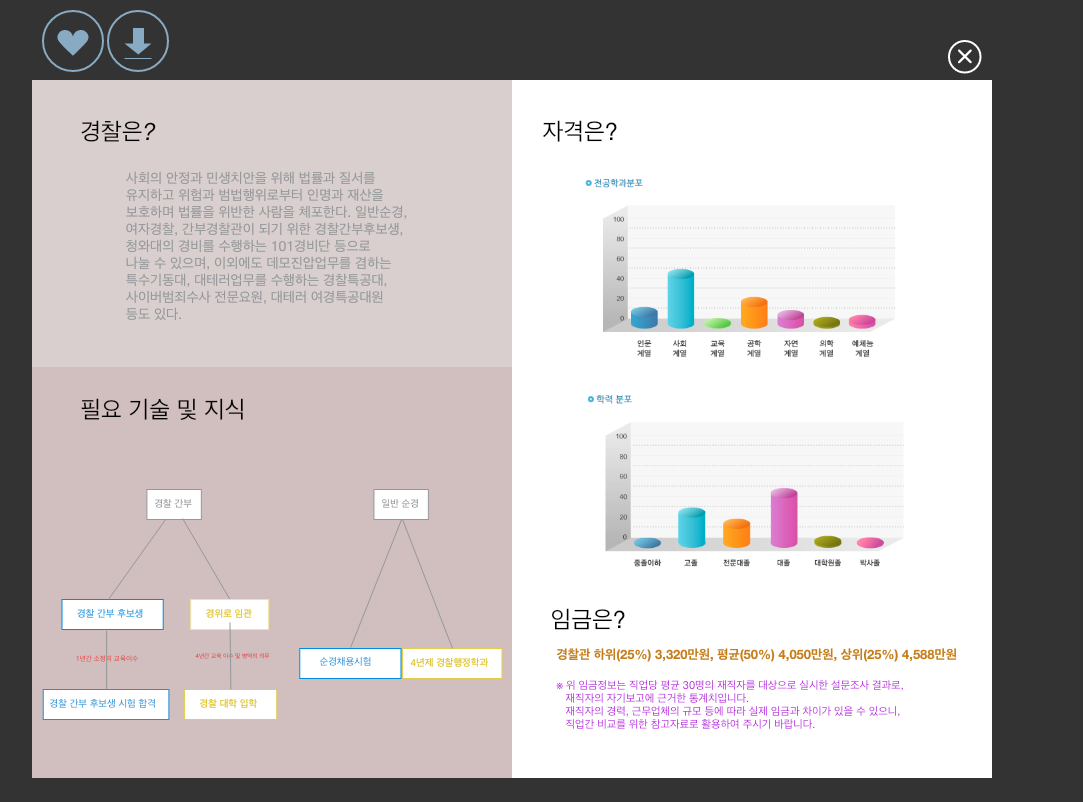
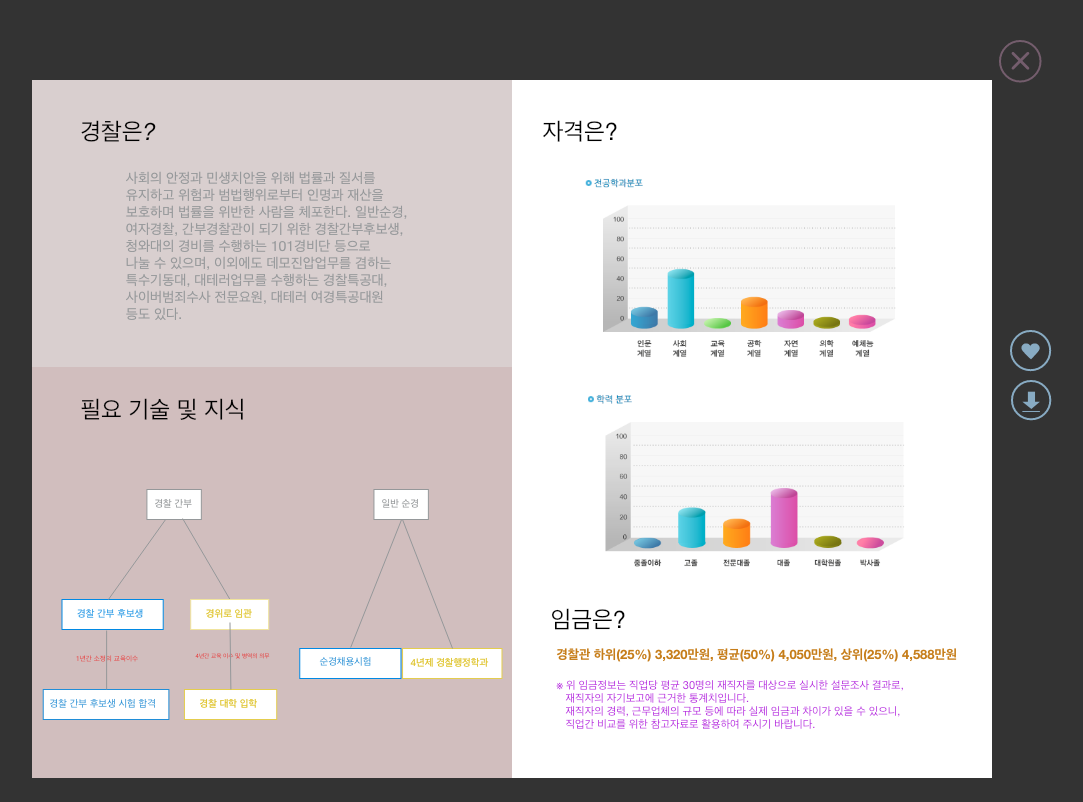
Before and after one commit to seokany/bitcamp-project-s, a website: page src/main/webapp/mystuff/work.html in a window 1280 px wide. Shown: the whole page, without its empty margins (128-1211 px from the left). Drawn offline with nearby package versions, Linux system fonts and the light colour scheme; files whose address does not match are found by name.

Commit message:
모달 버튼 위치 변경

```diff
--- a/src/main/webapp/mystuff/css/modal.css
+++ b/src/main/webapp/mystuff/css/modal.css
@@ -46,29 +46,21 @@
   animation-duration: 0.5s;
 }
 
-#person-btn {
+.modal-btn {
+	cursor: pointer;
   position: absolute;
-  top: 300px;
-  left: 370px;
+  top: 125px;
+  right: -30px;
   z-index: 9998;
-  display: inline-block;
 }
 
-#work-btn {
-	position: absolute;
-  top: -70px;
-  left: 10px;
-	z-index: 9998;
-	display: inline-block;
-}
-
-.modal-btn {
-	cursor: pointer;
+#down-btn {
+	top: 175px;
 }
 
 #like-btn,
 #down-btn {
-	display: inline-block;
+	display: block;
 }
 
 #like-c-btn {
@@ -90,8 +82,8 @@
 
 #x-btn {
 	position: absolute;
-	top: -40px;
-	right: 10px;
+  top: -40px;
+  right: -50px;
 }
 
 #comment {
--- a/src/main/webapp/mystuff/work.html
+++ b/src/main/webapp/mystuff/work.html
@@ -16,15 +16,15 @@
 	<div class="modal modal-content animated zoomIn">
 	  <div class="modal-btn" id="work-btn">
 	    <div class="modal-btn" id="like-btn">
-	      <img class="like-btn" id="like-n-btn" alt="" src="../common/img/fullheart.png">
-	      <img class="like-btn" id="like-c-btn" alt="" src="../common/img/fullheart_checked.png">
-	    </div>
-	    <div class="modal-btn" id="down-btn">
-	      <img alt="" src="../common/img/download.png">
-	      <img class="down-btn" alt="" src="../common/img/download.png">
-	    </div>
+        <img class="like-btn" id="like-n-btn" alt="" src="../common/img/fullheart-b.png">
+        <img class="like-btn" id="like-c-btn" alt="" src="../common/img/fullheart-f.png">
+      </div>
+      <div class="modal-btn" id="down-btn">
+        <img alt="" src="../common/img/download-f.png">
+        <img class="down-btn" alt="" src="../common/img/download-f.png">
+      </div>
 	   </div>
-	   <img class="modal-esc modal-btn" id="x-btn" alt="" src="../common/img/x_btn.png">
+     <img class="modal-esc modal-btn" id="x-btn" alt="" src="../common/img/x-f.png">
 	  <img id="content-img" alt="" src="img/work_police.png">
 	</div>
 
```
Also changed, not shown: src/main/webapp/mentos/chat.html (+11 -0 lines), src/main/webapp/mystuff/person.html (+7 -7 lines), src/main/webapp/common/img/download-f.png (added), src/main/webapp/common/img/fullheart-b.png (added), src/main/webapp/common/img/fullheart-f.png (added), src/main/webapp/common/img/fullheart1.png (added), src/main/webapp/common/img/x-f.png (added).
